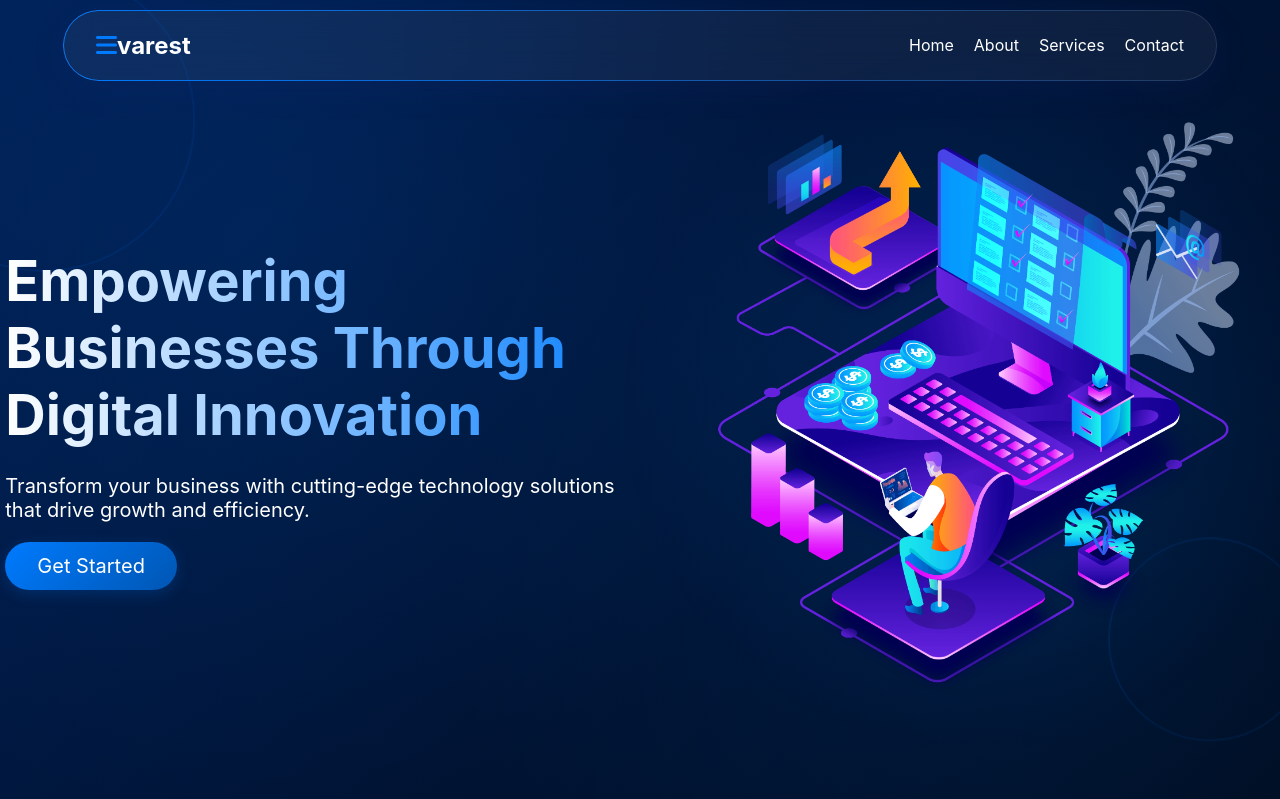
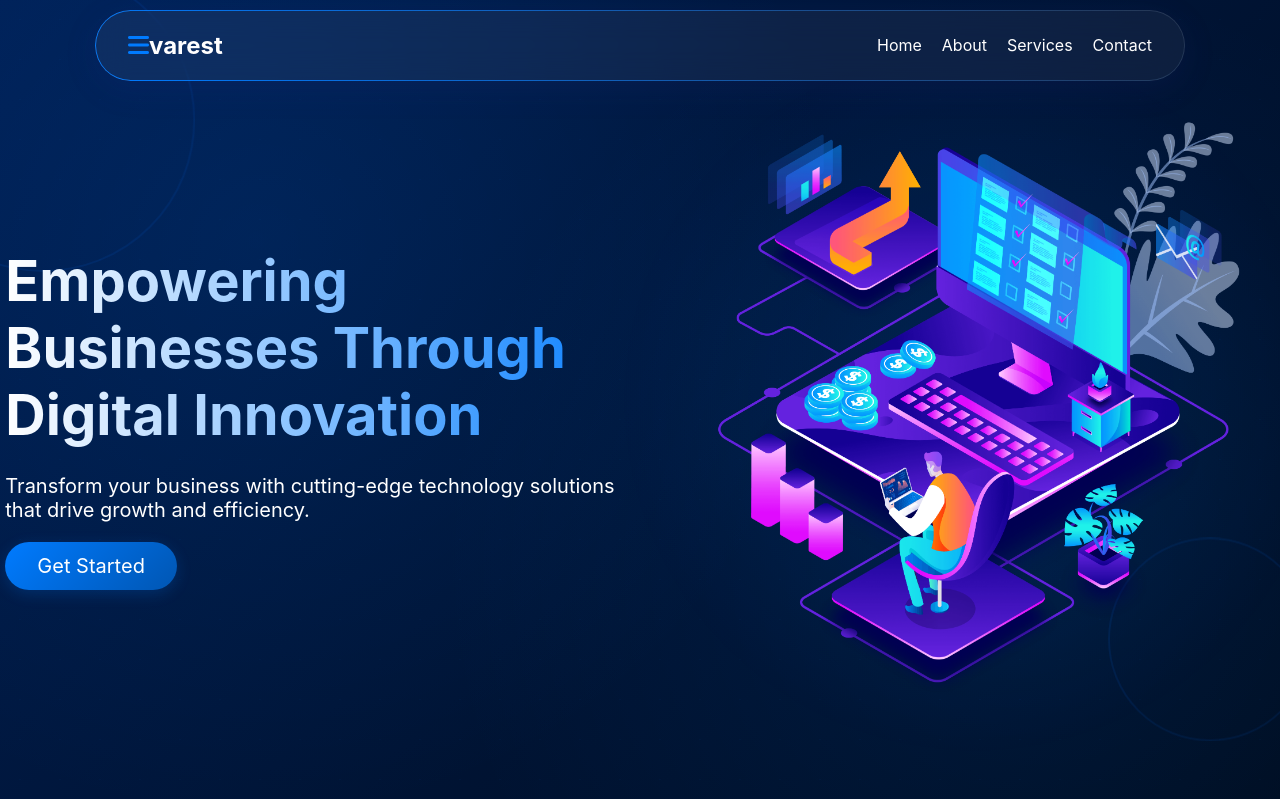
Before and after one commit to Athooh/evarest, a React (Create React App) app: page / in a window 1280 px wide. Shown: the top 799 px of the page. Built offline with nearby package versions, Linux system fonts and the light colour scheme.

Commit message:
Increase z-index values in Navbar styles for improved layering and visibility

```diff
--- a/src/components/Navbar/Navbar.css
+++ b/src/components/Navbar/Navbar.css
@@ -3,7 +3,7 @@ nav {
     justify-content: space-between;
     align-items: center;
     position: absolute;
-    z-index: 1;
+    z-index: 100;
     width: 100%;
     margin-inline: auto;
     margin-top: 10px;
@@ -14,7 +14,7 @@ nav {
     display: flex;
     justify-content: space-between;
     align-items: center;
-    width: 85%;
+    width: 80%;
     background: rgba(255, 255, 255, 0.05);
     backdrop-filter: blur(15px);
     border: 1px solid rgba(255, 255, 255, 0.1);
@@ -23,6 +23,7 @@ nav {
     border-radius: 50px;
     padding: 0 2rem;
     position: relative;
+    z-index: 1000;
 }
 
 .header-container::before {
@@ -43,16 +44,22 @@ nav {
     justify-content: space-between;
     align-items: center;
     gap: 20px;
+    position: relative;
+    z-index: 1001;
 }
 
 .header-container ul li {
     list-style: none;
+    position: relative;
+    z-index: 1002;
 }
 
-.header-container ul li a{
+.header-container ul li a {
     list-style: none;
     text-decoration: none;
     color: var(--text-color);
+    position: relative;
+    z-index: 1003;
 }
 
 .logo {
```
